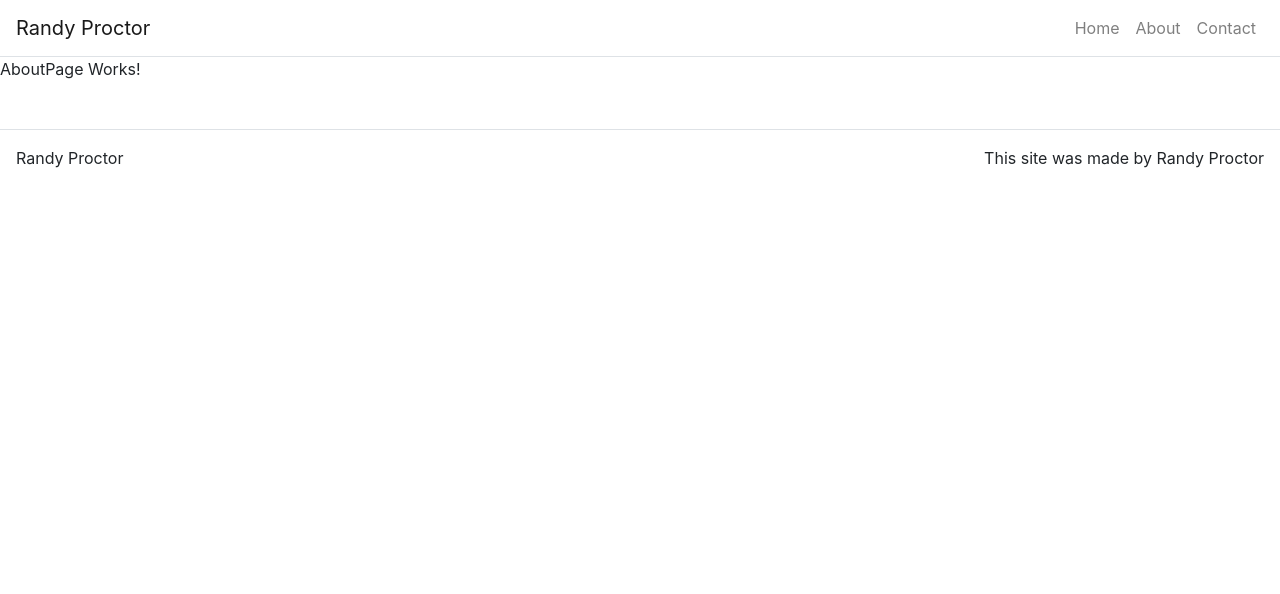
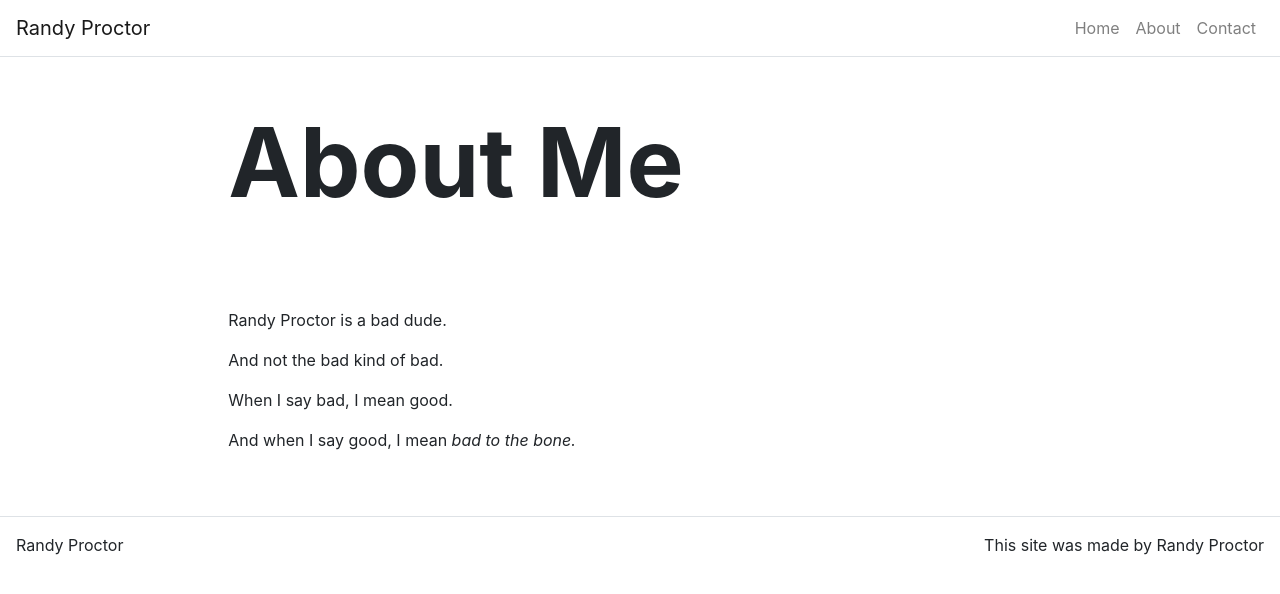
Before and after one commit to RandonSRProctor/PersonalWebPage, a React (Create React App) app in the folder personalwebpage/: page /about in a window 1280 px wide. Shown: the top 594 px of the page. Built offline with nearby package versions, Linux system fonts and the light colour scheme.

Commit message:
Set up About Me page and components

```diff
--- /dev/null
+++ b/personalwebpage/src/components/Content.js
@@ -0,0 +1,16 @@
+import React from 'react';
+import { Col, Container, Row } from 'react-bootstrap';
+
+function Content(props) {
+    return (
+        <Container fluid={true}>
+            <Row className="justify-content-center">
+                <Col md={8}>
+                    {props.children}
+                </Col>
+            </Row>
+        </Container>
+    );
+}
+
+export default Content;
--- a/personalwebpage/src/pages/AboutPage.js
+++ b/personalwebpage/src/pages/AboutPage.js
@@ -1,9 +1,22 @@
 import React from 'react';
+import Content from '../components/Content';
+import Hero from '../components/Hero';
 
 function AboutPage(props) {
 
     return (
-        <p>AboutPage Works!</p>
+        <div>
+            <Hero
+            title={props.title}
+            />
+
+            <Content>
+                <p>Randy Proctor is a bad dude.</p>
+                <p>And not the bad kind of bad.</p>
+                <p>When I say bad, I mean good.</p>
+                <p>And when I say good, I mean <i>bad to the bone.</i></p>
+            </Content>
+        </div>
     );
 
 }
```
